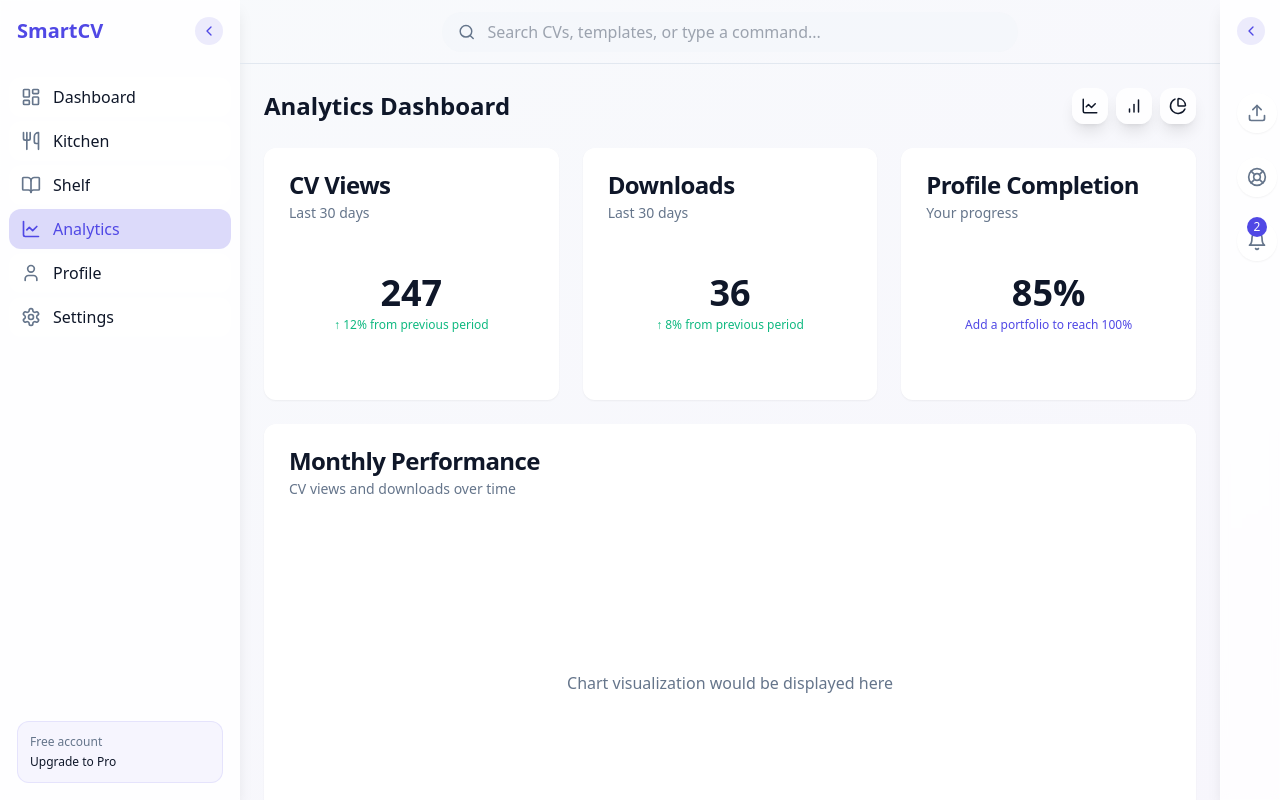
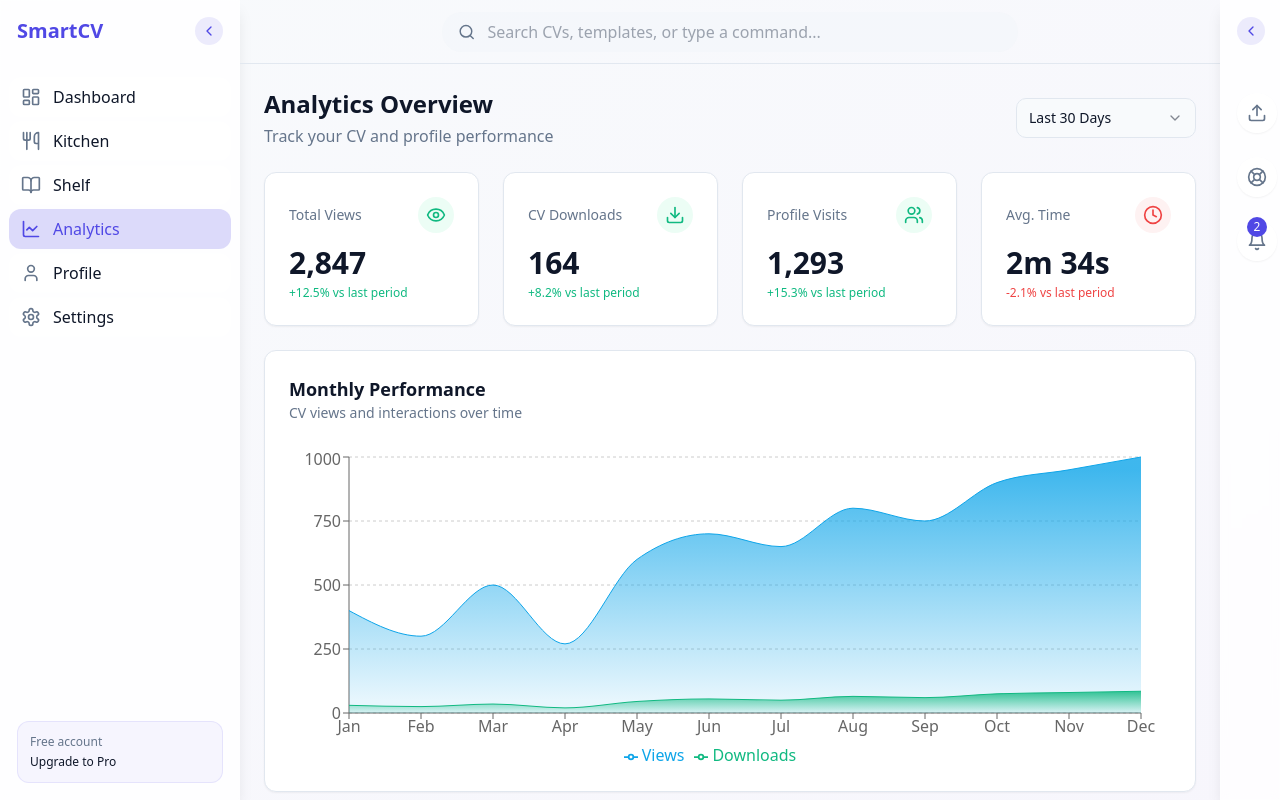
Before and after one commit to BerjisTech/cv-kitchen-ai-craft, a React (Vite) app: page /analytics in a window 1280 px wide. Built offline with nearby package versions, Linux system fonts and the light colour scheme.

Commit message:
Update analytics page

```diff
--- /dev/null
+++ b/src/components/analytics/ActivityCalendar.tsx
@@ -0,0 +1,85 @@
+
+import React, { useState } from 'react';
+import { Card, CardContent, CardHeader, CardTitle } from '@/components/ui/card';
+import { Button } from '@/components/ui/button';
+import { CalendarIcon } from 'lucide-react';
+import { format } from 'date-fns';
+
+// Generate calendar data grid
+const generateCalendarData = () => {
+  // Create a 4x7 grid to represent weeks and days
+  const rows = 4;
+  const cols = 7;
+  const grid = [];
+
+  for (let i = 0; i < rows; i++) {
+    const row = [];
+    for (let j = 0; j < cols; j++) {
+      // Random activity level between 0 and 4
+      const activityLevel = Math.floor(Math.random() * 5);
+      row.push(activityLevel);
+    }
+    grid.push(row);
+  }
+
+  return grid;
+};
+
+export function ActivityCalendar() {
+  const [calendarData] = useState(generateCalendarData());
+
+  // Function to get appropriate background color based on activity level
+  const getActivityColor = (level: number) => {
+    const colors = [
+      "bg-blue-50 dark:bg-blue-950/20", // Lowest activity
+      "bg-blue-100 dark:bg-blue-900/30",
+      "bg-blue-200 dark:bg-blue-800/40",
+      "bg-blue-300 dark:bg-blue-700/50",
+      "bg-blue-400 dark:bg-blue-600/60"  // Highest activity
+    ];
+
+    return colors[level];
+  };
+
+  return (
+    <Card>
+      <CardHeader className="flex flex-row items-center justify-between">
+        <div>
+          <CardTitle>Calendar View</CardTitle>
+          <p className="text-sm text-muted-foreground mt-1">Activity distribution over time</p>
+        </div>
+        <Button variant="outline" size="sm" className="gap-1">
+          <CalendarIcon className="h-4 w-4" />
+          <span>View Calendar</span>
+        </Button>
+      </CardHeader>
+      <CardContent>
+        <div className="grid grid-cols-7 gap-2">
+          {calendarData.flat().map((level, index) => (
+            <div
+              key={index}
+              className={`
+                aspect-square rounded-sm ${getActivityColor(level)}
+                transition-colors duration-200 hover:opacity-80 cursor-pointer
+              `}
+              title={`${level * 5} activities`}
+            />
+          ))}
+        </div>
+
+        <div className="flex justify-between items-center mt-4">
+          <span className="text-xs text-muted-foreground">Less</span>
+          <div className="flex gap-1">
+            {[0, 1, 2, 3, 4].map(level => (
+              <div
+                key={level}
+                className={`w-4 h-4 rounded-sm ${getActivityColor(level)}`}
+              />
+            ))}
+          </div>
+          <span className="text-xs text-muted-foreground">More</span>
+        </div>
+      </CardContent>
+    </Card>
+  );
+}
--- /dev/null
+++ b/src/components/analytics/PerformanceChart.tsx
@@ -0,0 +1,70 @@
+
+import React from 'react';
+import { AreaChart, Area, XAxis, YAxis, CartesianGrid, Tooltip, ResponsiveContainer, Legend } from 'recharts';
+
+const data = [
+  { month: 'Jan', views: 400, downloads: 30 },
+  { month: 'Feb', views: 300, downloads: 25 },
+  { month: 'Mar', views: 500, downloads: 35 },
+  { month: 'Apr', views: 270, downloads: 20 },
+  { month: 'May', views: 600, downloads: 45 },
+  { month: 'Jun', views: 700, downloads: 55 },
+  { month: 'Jul', views: 650, downloads: 50 },
+  { month: 'Aug', views: 800, downloads: 65 },
+  { month: 'Sep', views: 750, downloads: 60 },
+  { month: 'Oct', views: 900, downloads: 75 },
+  { month: 'Nov', views: 950, downloads: 80 },
+  { month: 'Dec', views: 1000, downloads: 85 },
+];
+
+export function PerformanceChart() {
+  return (
+    <div>
+      <div className="mb-6">
+        <h3 className="text-lg font-semibold">Monthly Performance</h3>
+        <p className="text-sm text-muted-foreground">CV views and interactions over time</p>
+      </div>
+
+      <div className="h-80">
+        <ResponsiveContainer width="100%" height="100%">
+          <AreaChart
+            data={data}
+            margin={{ top: 10, right: 30, left: 0, bottom: 0 }}
+          >
+            <defs>
+              <linearGradient id="colorViews" x1="0" y1="0" x2="0" y2="1">
+                <stop offset="5%" stopColor="#0EA5E9" stopOpacity={0.8} />
+                <stop offset="95%" stopColor="#0EA5E9" stopOpacity={0.1} />
+              </linearGradient>
+              <linearGradient id="colorDownloads" x1="0" y1="0" x2="0" y2="1">
+                <stop offset="5%" stopColor="#10B981" stopOpacity={0.8} />
+                <stop offset="95%" stopColor="#10B981" stopOpacity={0.1} />
+              </linearGradient>
+            </defs>
+            <CartesianGrid strokeDasharray="3 3" vertical={false} />
+            <XAxis dataKey="month" />
+            <YAxis />
+            <Tooltip />
+            <Legend />
+            <Area
+              type="monotone"
+              dataKey="views"
+              name="Views"
+              stroke="#0EA5E9"
+              fillOpacity={1}
+              fill="url(#colorViews)"
+            />
+            <Area
+              type="monotone"
+              dataKey="downloads"
+              name="Downloads"
+              stroke="#10B981"
+              fillOpacity={1}
+              fill="url(#colorDownloads)"
+            />
+          </AreaChart>
+        </ResponsiveContainer>
+      </div>
+    </div>
+  );
+}
--- /dev/null
+++ b/src/components/analytics/PopularCVs.tsx
@@ -0,0 +1,59 @@
+
+import React from 'react';
+import { Card, CardContent, CardHeader, CardTitle } from '@/components/ui/card';
+
+interface CVItemProps {
+  title: string;
+  views: number;
+  downloads: number;
+  change: string;
+}
+
+const CVItem = ({ title, views, downloads, change }: CVItemProps) => {
+  return (
+    <div className="flex items-center justify-between py-4 border-b last:border-0">
+      <div className="flex items-center gap-4">
+        <div className="w-8 h-8 flex items-center justify-center">
+          <div className="w-1 h-12 bg-gray-200 rounded-full"></div>
+        </div>
+        <div>
+          <p className="font-medium">{title}</p>
+          <p className="text-sm text-muted-foreground">{views} views • {downloads} downloads</p>
+        </div>
+      </div>
+      <div className="text-emerald-500 text-sm font-medium">
+        {change}
+      </div>
+    </div>
+  );
+};
+
+export function PopularCVs() {
+  return (
+    <Card>
+      <CardHeader>
+        <CardTitle>Popular CVs</CardTitle>
+      </CardHeader>
+      <CardContent>
+        <CVItem
+          title="Frontend Developer"
+          views={847}
+          downloads={42}
+          change="+16%"
+        />
+        <CVItem
+          title="UX Designer"
+          views={623}
+          downloads={31}
+          change="+5%"
+        />
+        <CVItem
+          title="Product Manager"
+          views={456}
+          downloads={28}
+          change="+11%"
+        />
+      </CardContent>
+    </Card>
+  );
+}
--- /dev/null
+++ b/src/components/analytics/RecentActivity.tsx
@@ -0,0 +1,56 @@
+
+import React from 'react';
+import { Card, CardContent, CardHeader, CardTitle } from '@/components/ui/card';
+import { Eye, Download, Users, Share2 } from 'lucide-react';
+
+interface ActivityItemProps {
+  icon: React.ReactNode;
+  title: string;
+  time: string;
+}
+
+const ActivityItem = ({ icon, title, time }: ActivityItemProps) => {
+  return (
+    <div className="flex items-center gap-4 py-4 border-b last:border-0">
+      <div className="w-8 h-8 rounded-full bg-primary/10 flex items-center justify-center">
+        {icon}
+      </div>
+      <div className="flex-1">
+        <p className="font-medium">{title}</p>
+        <p className="text-sm text-muted-foreground">{time}</p>
+      </div>
+    </div>
+  );
+};
+
+export function RecentActivity() {
+  return (
+    <Card>
+      <CardHeader>
+        <CardTitle>Recent Activity</CardTitle>
+      </CardHeader>
+      <CardContent>
+        <ActivityItem
+          icon={<Eye className="h-4 w-4 text-primary" />}
+          title="CV viewed by recruiter at Google"
+          time="2 hours ago"
+        />
+        <ActivityItem
+          icon={<Download className="h-4 w-4 text-primary" />}
+          title="Frontend Developer CV downloaded"
+          time="1 day ago"
+        />
+        <ActivityItem
+          icon={<Users className="h-4 w-4 text-primary" />}
+          title="Profile viewed by 12 people"
+          time="2 days ago"
+        />
+        <ActivityItem
+          icon={<Share2 className="h-4 w-4 text-primary" />}
+          title="UX Designer CV shared"
+          time="3 days ago"
+        />
+      </CardContent>
+    </Card>
+  );
+}
--- /dev/null
+++ b/src/components/analytics/StatCard.tsx
@@ -0,0 +1,42 @@
+
+import React from 'react';
+import { Card, CardContent } from '@/components/ui/card';
+import { cn } from '@/lib/utils';
+
+interface StatCardProps {
+  title: string;
+  value: string;
+  change: string;
+  isPositive: boolean;
+  icon: React.ReactNode;
+}
+
+export function StatCard({ title, value, change, isPositive, icon }: StatCardProps) {
+  return (
+    <Card className="overflow-hidden">
+      <CardContent className="p-6">
+        <div className="flex items-center justify-between">
+          <span className="text-sm text-muted-foreground">{title}</span>
+          <div className={cn(
+            "rounded-full p-2",
+            isPositive ? "text-emerald-500 bg-emerald-50 dark:bg-emerald-950/20" : "text-red-500 bg-red-50 dark:bg-red-950/20"
+          )}>
+            {icon}
+          </div>
+        </div>
+
+        <div className="mt-3">
+          <h3 className="text-3xl font-bold">{value}</h3>
+          <div className="flex items-center mt-1">
+            <span className={cn(
+              "text-xs font-medium",
+              isPositive ? "text-emerald-500" : "text-red-500"
+            )}>
+              {change} vs last period
+            </span>
+          </div>
+        </div>
+      </CardContent>
+    </Card>
+  );
+}
--- a/src/pages/Analytics.tsx
+++ b/src/pages/Analytics.tsx
@@ -1,80 +1,92 @@
 
-import React from 'react';
+import React, { useState } from 'react';
 import { MainLayout } from '@/components/layout/MainLayout';
-import { LineChart, BarChart, PieChart } from 'lucide-react';
-import { Card, CardContent, CardDescription, CardHeader, CardTitle } from '@/components/ui/card';
+import { Card, CardContent } from '@/components/ui/card';
+import { Select, SelectContent, SelectItem, SelectTrigger, SelectValue } from '@/components/ui/select';
+import { Calendar } from '@/components/ui/calendar';
+import { Button } from '@/components/ui/button';
+import { CalendarIcon, Eye, Download, Users, Clock } from 'lucide-react';
+import { StatCard } from '@/components/analytics/StatCard';
+import { PerformanceChart } from '@/components/analytics/PerformanceChart';
+import { PopularCVs } from '@/components/analytics/PopularCVs';
+import { RecentActivity } from '@/components/analytics/RecentActivity';
+import { ActivityCalendar } from '@/components/analytics/ActivityCalendar';
 
 const Analytics = () => {
+  const [timeRange, setTimeRange] = useState('30');
+
   return (
     <MainLayout>
-      <div className="space-y-6">
+      <div className="space-y-6 animate-fade-in">
         <div className="flex items-center justify-between">
-          <h1 className="text-2xl font-bold">Analytics Dashboard</h1>
-          <div className="flex space-x-2">
-            <button className="glass-card p-2">
-              <LineChart size={18} />
-            </button>
-            <button className="glass-card p-2">
-              <BarChart size={18} />
-            </button>
-            <button className="glass-card p-2">
-              <PieChart size={18} />
-            </button>
+          <div>
+            <h1 className="text-2xl font-bold">Analytics Overview</h1>
+            <p className="text-muted-foreground mt-1">Track your CV and profile performance</p>
           </div>
+
+          <Select defaultValue={timeRange} onValueChange={setTimeRange}>
+            <SelectTrigger className="w-[180px]">
+              <SelectValue placeholder="Select time range" />
+            </SelectTrigger>
+            <SelectContent>
+              <SelectItem value="7">Last 7 Days</SelectItem>
+              <SelectItem value="30">Last 30 Days</SelectItem>
+              <SelectItem value="90">Last 3 Months</SelectItem>
+              <SelectItem value="365">Last Year</SelectItem>
+            </SelectContent>
+          </Select>
         </div>
 
-        <div className="grid grid-cols-1 md:grid-cols-3 gap-6">
-          <Card className="glass-card">
-            <CardHeader className="pb-2">
-              <CardTitle>CV Views</CardTitle>
-              <CardDescription>Last 30 days</CardDescription>
-            </CardHeader>
-            <CardContent>
-              <div className="h-36 flex flex-col items-center justify-center">
-                <span className="text-4xl font-bold">247</span>
-                <span className="text-xs text-emerald-500 font-medium mt-1">↑ 12% from previous period</span>
-              </div>
-            </CardContent>
-          </Card>
+        {/* Stats Cards */}
+        <div className="grid grid-cols-1 md:grid-cols-2 lg:grid-cols-4 gap-6">
+          <StatCard
+            title="Total Views"
+            value="2,847"
+            change="+12.5%"
+            isPositive={true}
+            icon={<Eye className="h-5 w-5" />}
+          />
 
-          <Card className="glass-card">
-            <CardHeader className="pb-2">
-              <CardTitle>Downloads</CardTitle>
-              <CardDescription>Last 30 days</CardDescription>
-            </CardHeader>
-            <CardContent>
-              <div className="h-36 flex flex-col items-center justify-center">
-                <span className="text-4xl font-bold">36</span>
-                <span className="text-xs text-emerald-500 font-medium mt-1">↑ 8% from previous period</span>
-              </div>
-            </CardContent>
-          </Card>
+          <StatCard
+            title="CV Downloads"
+            value="164"
+            change="+8.2%"
+            isPositive={true}
+            icon={<Download className="h-5 w-5" />}
+          />
 
-          <Card className="glass-card">
-            <CardHeader className="pb-2">
-              <CardTitle>Profile Completion</CardTitle>
-              <CardDescription>Your progress</CardDescription>
-            </CardHeader>
-            <CardContent>
-              <div className="h-36 flex flex-col items-center justify-center">
-                <span className="text-4xl font-bold">85%</span>
-                <span className="text-xs text-primary font-medium mt-1">Add a portfolio to reach 100%</span>
-              </div>
-            </CardContent>
-          </Card>
+          <StatCard
+            title="Profile Visits"
+            value="1,293"
+            change="+15.3%"
+            isPositive={true}
+            icon={<Users className="h-5 w-5" />}
+          />
+
+          <StatCard
+            title="Avg. Time"
+            value="2m 34s"
+            change="-2.1%"
+            isPositive={false}
+            icon={<Clock className="h-5 w-5" />}
+          />
         </div>
 
-        <Card className="glass-card">
-          <CardHeader>
-            <CardTitle>Monthly Performance</CardTitle>
-            <CardDescription>CV views and downloads over time</CardDescription>
-          </CardHeader>
-          <CardContent>
-            <div className="h-80 flex items-center justify-center">
-              <p className="text-muted-foreground">Chart visualization would be displayed here</p>
-            </div>
+        {/* Performance Chart */}
+        <Card>
+          <CardContent className="pt-6">
+            <PerformanceChart />
           </CardContent>
         </Card>
+
+        {/* Popular CVs and Recent Activity */}
+        <div className="grid grid-cols-1 lg:grid-cols-2 gap-6">
+          <PopularCVs />
+          <RecentActivity />
+        </div>
+
+        {/* Calendar View */}
+        <ActivityCalendar />
       </div>
     </MainLayout>
   );
```
